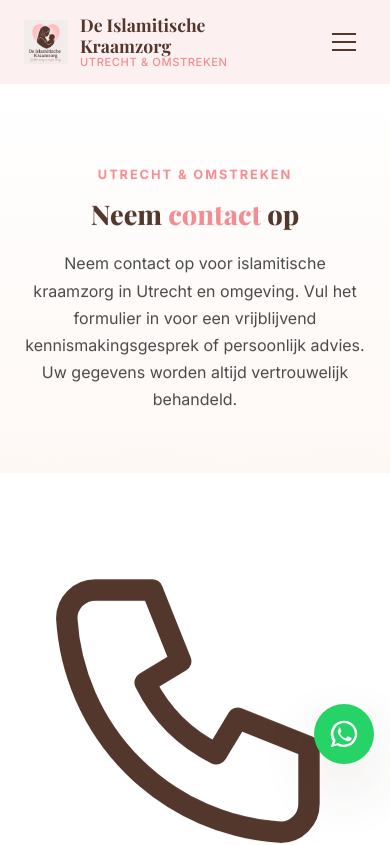
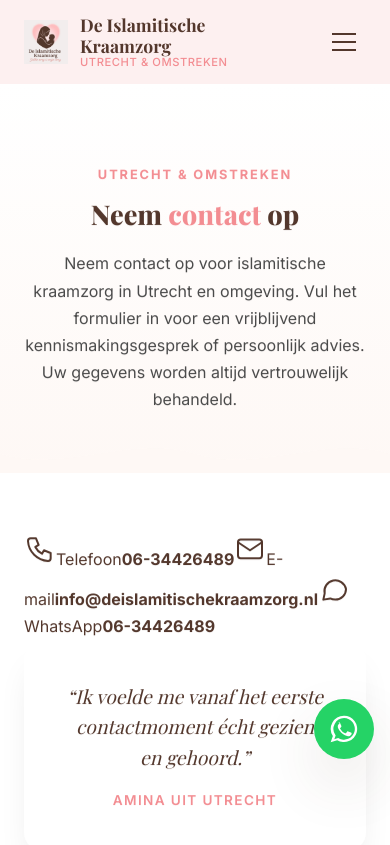
Before and after one commit to Maximustopdeals/De-Islamitische-Kraamzorg, a Next.js app: page /contact in a window 390 px wide. Shown: the top 845 px of the page. Built offline with nearby package versions, Linux system fonts and the light colour scheme; a web font is replaced by a local one.

Commit message:
Refactor CSS for mobile widget display and text styles
Updated styles for paragraphs, links, and widgets on mobile.

```diff
--- a/src/app/globals.css
+++ b/src/app/globals.css
@@ -78,7 +78,12 @@ h2 { font-size: clamp(1.8rem, 3vw, 2.6rem); }
 h3 { font-size: clamp(1.2rem, 1.8vw, 1.6rem); }
 h4 { font-size: 1.2rem; font-weight: 700; }
 
-p { color: var(--gray-text); }
+p, a, li {
+  color: var(--gray-text);
+  /* Voorkomt dat lange teksten of nummers buiten het scherm lopen */
+  overflow-wrap: break-word;
+  word-wrap: break-word;
+}
 
 a {
   color: var(--primary);
@@ -87,6 +92,13 @@ a {
 }
 
 img { max-width: 100%; height: auto; display: block; }
+
+/* Voorkomt dat losse SVG iconen gigantisch worden (zoals op de contactpagina) */
+svg:not(.ornament) {
+  max-width: 32px;
+  max-height: 32px;
+  flex-shrink: 0;
+}
 
 :focus-visible {
   outline: 2px solid var(--accent);
@@ -1225,15 +1237,15 @@ img { max-width: 100%; height: auto; display: block; }
 /* =========================================================
    18. WIDGETS (WhatsApp & Sticky CTA)
    ========================================================= */
-/* Sticky CTA (mobiel) */
+/* Sticky CTA (standaard verborgen op desktop) */
 .sticky-cta {
+  display: none; /* Wordt weer zichtbaar in de mobiele media query */
   position: fixed;
   bottom: 0;
   left: 0;
   width: 100%;
   background: var(--white);
   padding: 12px 16px;
-  display: flex;
   gap: 12px;
   box-shadow: 0 -4px 20px rgba(0,0,0,0.1);
   z-index: 90;
@@ -1244,6 +1256,7 @@ img { max-width: 100%; height: auto; display: block; }
   padding: 12px 10px;
   font-size: 0.9rem;
   min-width: 0;
+  margin: 0;
 }
 
 /* WhatsApp Widget */
@@ -1572,7 +1585,19 @@ img { max-width: 100%; height: auto; display: block; }
 
   .form { padding: 24px 16px; }
 
-  .wa-widget { bottom: 80px; right: 16px; } /* Ruimte boven sticky CTA */
+  /* === FIXES VOOR DE WIDGETS OP MOBIEL === */
+
+  /* Toon de Sticky CTA nu wel */
+  .sticky-cta {
+    display: flex;
+  }
+
+  /* Plaats de WhatsApp knop netjes BOVEN de Sticky CTA */
+  .wa-widget {
+    bottom: 85px;
+    right: 16px;
+  }
+
   .wa-popup { width: calc(100vw - 32px); max-width: 320px; }
 }
 
```
